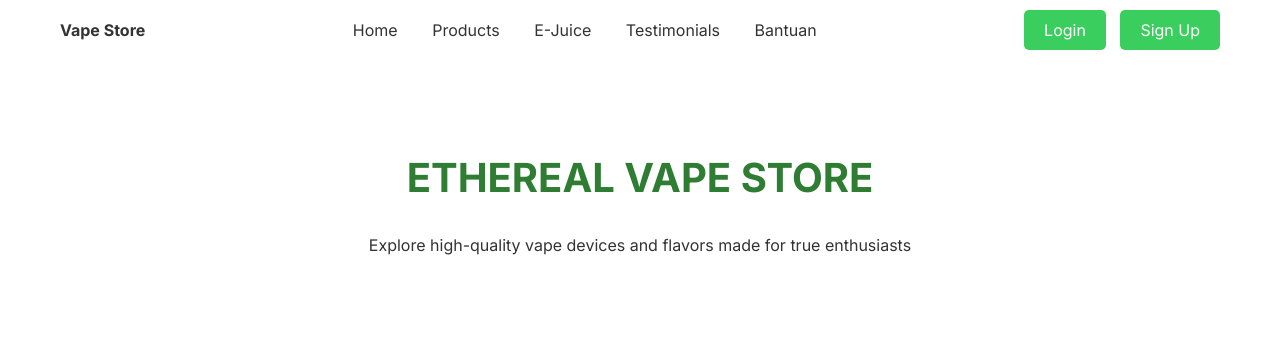
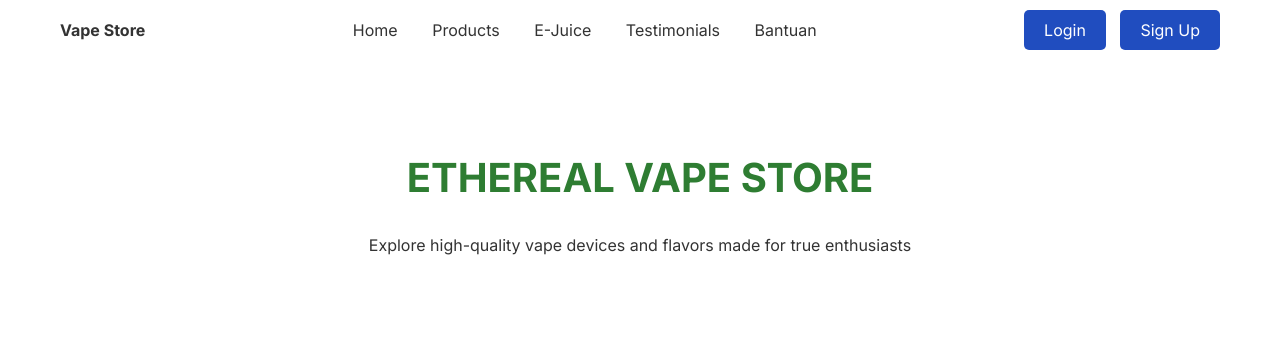
Before and after one commit to Vick6661/EtherealVapeStore.github.io, a plain HTML site: page index.html in a window 1280 px wide. Shown: the top 349 px of the page. Drawn offline with Linux system fonts and the light colour scheme.

Commit message:
Update index.html

```diff
--- a/index.html
+++ b/index.html
@@ -29,7 +29,7 @@
         font-weight: 500;
       }
       .cta-btn {
-        background: #39ce5e;
+        background: #204dbf;
         color: white;
         padding: 10px 20px;
         border-radius: 5px;
```
